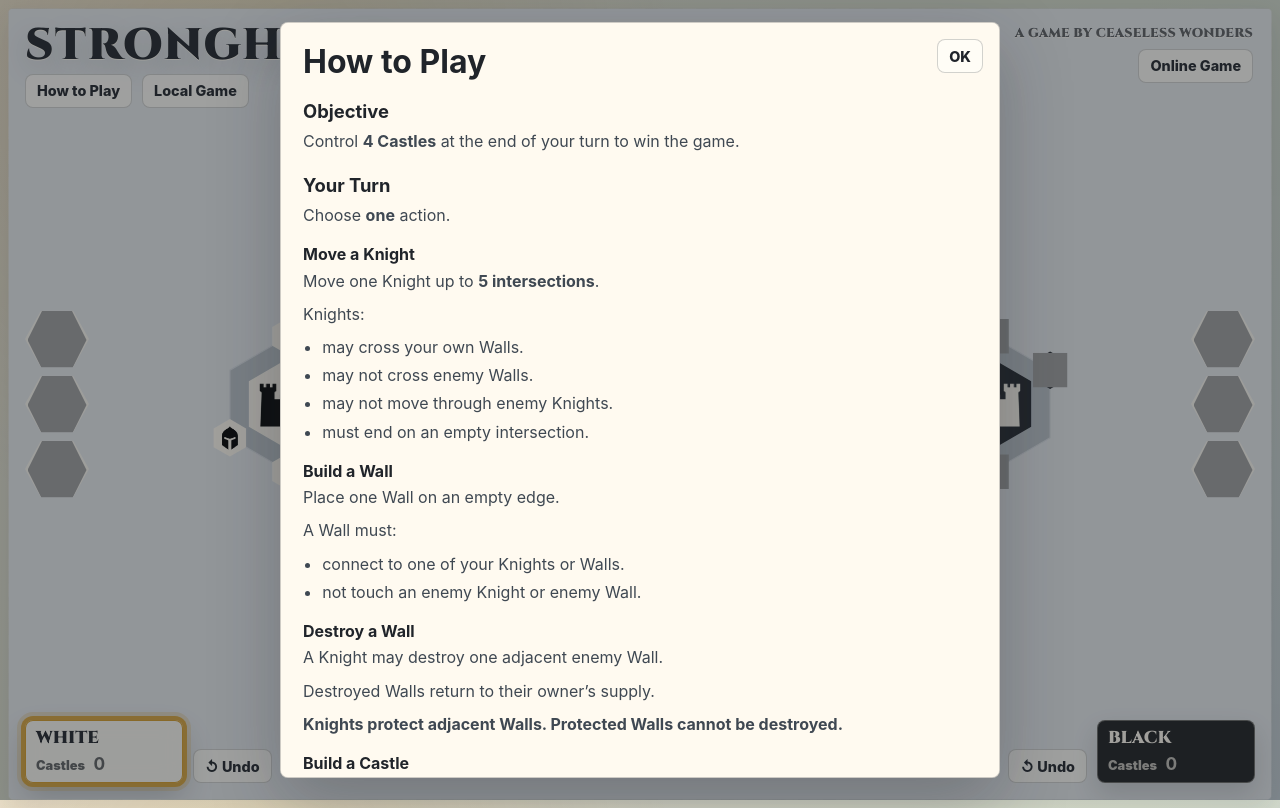
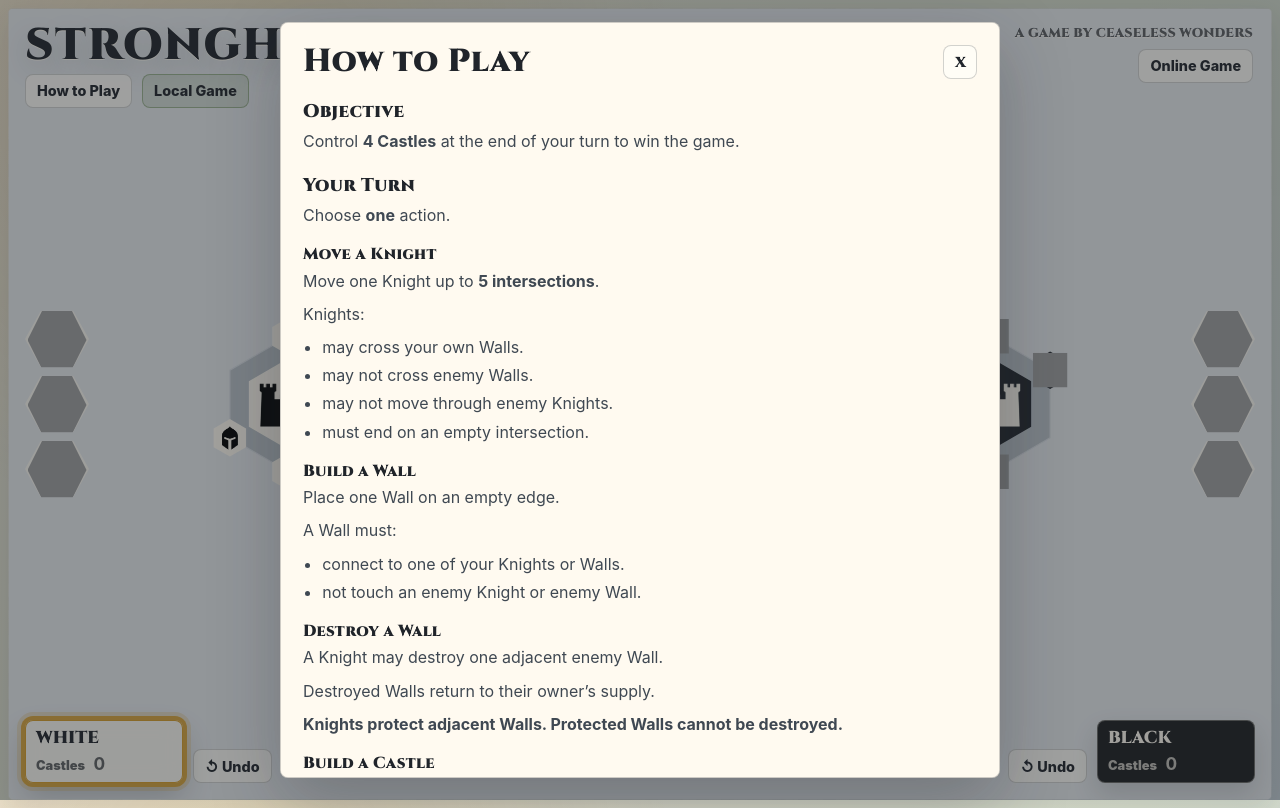
Before and after one commit to jessesuess83/Stronghold, a plain HTML site: page index.html in a window 1280 px wide. Both pictures are taken after a click on the button "How to Play". Drawn offline with Linux system fonts and the light colour scheme; grey boxes are pictures that could not be loaded.

Commit message:
Refine game mode modals

```diff
--- a/game.js
+++ b/game.js
@@ -214,7 +214,7 @@ function onlineRoleName(role) {
 }
 
 function updateOnlineColorChoice() {
-  if (els.onlineColorChoice) els.onlineColorChoice.hidden = onlineGame.joined;
+  if (els.onlineColorChoice) els.onlineColorChoice.hidden = false;
 }
 
 function showOnlineTurnBlocked() {
@@ -1029,16 +1029,16 @@ function publishOnlineState() {
 }
 
 function openOnlineColorModal() {
-  if (onlineGame.joined) {
-    updateOnlineStatus();
-    return;
-  }
   updateOnlineColorChoice();
   if (els.onlineColorModal) els.onlineColorModal.hidden = false;
 }
 
 async function createOnlineGame(player = preferredOnlinePlayer) {
   preferredOnlinePlayer = player === "B" ? "B" : "W";
+  leaveOnlineGame();
+  prepareFreshGameState();
+  updateUi();
+  resizeCanvas();
   try {
     const socket = await connectOnlineSocket();
     socket.emit("createGame", { state: cloneState(state), player: preferredOnlinePlayer }, (response) => {
@@ -1201,9 +1201,11 @@ function updateUi() {
   els.whiteHud.classList.toggle("active", !state.winner && state.turn === "W");
   els.blackHud.classList.toggle("active", !state.winner && state.turn === "B");
   els.online?.classList.toggle("active", onlineGame.joined);
+  els.reset?.classList.toggle("active", !onlineGame.joined);
   els.undoButtons.forEach((button) => {
+    button.hidden = onlineGame.joined;
     button.disabled = onlineGame.joined;
-    button.title = onlineGame.joined ? "Undo is disabled during online games" : "Undo last action";
+    button.title = onlineGame.joined ? "Undo is unavailable during online games" : "Undo last action";
   });
   updateOnlineStatus();
   els.whiteScore.textContent = score("W");
@@ -1223,11 +1225,18 @@ function updateUi() {
   els.log.innerHTML = state.log.map((item) => `<p>${item}</p>`).join("");
 }
 
-function resetGame() {
-  if (onlineGame.joined) {
-    updateOnlineStatus("Local Game is disabled during online games.");
-    return;
-  }
+function leaveOnlineGame() {
+  if (onlineGame.socket) onlineGame.socket.disconnect();
+  onlineGame = {
+    socket: null,
+    roomId: null,
+    player: null,
+    inviteUrl: null,
+    joined: false,
+  };
+}
+
+function prepareFreshGameState() {
   state = createInitialState();
   history = [];
   selectedKnight = null;
@@ -1237,6 +1246,11 @@ function resetGame() {
   captureMarkers = [];
   if (captureAnimationFrame) cancelAnimationFrame(captureAnimationFrame);
   captureAnimationFrame = null;
+}
+
+function resetGame() {
+  leaveOnlineGame();
+  prepareFreshGameState();
   updateUi();
   resizeCanvas();
 }
@@ -1259,7 +1273,6 @@ function undoLastAction() {
 els.undoButtons.forEach((button) => button.addEventListener("click", undoLastAction));
 els.onlineColorButtons?.forEach((button) => {
   button.addEventListener("click", () => {
-    if (onlineGame.joined) return;
     const selectedPlayer = button.dataset.onlineColor === "B" ? "B" : "W";
     if (els.onlineColorModal) els.onlineColorModal.hidden = true;
     createOnlineGame(selectedPlayer);
--- a/index.html
+++ b/index.html
@@ -10,7 +10,7 @@
     <title>Stronghold</title>
     <link rel="apple-touch-icon" sizes="180x180" href="assets/apple-touch-icon.png" />
     <link rel="icon" type="image/png" href="assets/apple-touch-icon.png" />
-    <link rel="stylesheet" href="styles.css?v=20260728-online7" />
+    <link rel="stylesheet" href="styles.css?v=20260728-online11" />
   </head>
   <body>
     <main class="app">
@@ -95,10 +95,10 @@
     <div class="confirm-modal" id="confirmResetModal" hidden>
       <div class="dialog-card" role="dialog" aria-modal="true" aria-labelledby="confirmResetTitle">
         <p class="eyebrow">Local Game</p>
-        <h2 id="confirmResetTitle">Are you sure?</h2>
+        <h2 id="confirmResetTitle">Start new local game?</h2>
         <div class="confirm-actions">
           <button id="cancelResetBtn" class="secondary" title="Keep current game">Cancel</button>
-          <button id="confirmResetBtn" class="secondary danger" title="Start local game">Local Game</button>
+          <button id="confirmResetBtn" class="secondary danger" title="Start local game">Okay</button>
         </div>
       </div>
     </div>
@@ -106,10 +106,10 @@
     <div class="online-color-modal" id="onlineColorModal" hidden>
       <div class="dialog-card" role="dialog" aria-modal="true" aria-labelledby="onlineColorTitle">
         <p class="eyebrow">Online Game</p>
-        <h2 id="onlineColorTitle">Choose your color</h2>
+        <h2 id="onlineColorTitle">Start new online game?</h2>
         <div class="online-color-choice" id="onlineColorChoice" aria-label="Choose your online color">
-          <button class="color-choice" type="button" data-online-color="W">White</button>
-          <button class="color-choice" type="button" data-online-color="B">Black</button>
+          <button class="color-choice" type="button" data-online-color="W">Play White</button>
+          <button class="color-choice" type="button" data-online-color="B">Play Black</button>
         </div>
         <button id="cancelOnlineColorBtn" class="secondary compact" title="Cancel online game setup">Cancel</button>
       </div>
@@ -117,7 +117,7 @@
 
     <div class="how-to-modal" id="howToModal" hidden>
       <div class="dialog-card rules-card" role="dialog" aria-modal="true" aria-labelledby="howToTitle">
-        <button id="closeHowToBtn" class="secondary close-button" title="Close how to play">OK</button>
+        <button id="closeHowToBtn" class="secondary close-button" title="Close how to play" aria-label="Close how to play">X</button>
         <h2 id="howToTitle">How to Play</h2>
 
         <h3>Objective</h3>
@@ -171,6 +171,6 @@
       </div>
     </div>
 
-    <script src="game.js?v=20260728-online9"></script>
+    <script src="game.js?v=20260728-online15"></script>
   </body>
 </html>
--- a/styles.css
+++ b/styles.css
@@ -427,6 +427,7 @@ button {
   gap: 10px;
 }
 
+.confirm-modal .dialog-card,
 .online-color-modal .dialog-card {
   display: grid;
   font-family: "Cinzel", Georgia, "Times New Roman", serif;
@@ -451,8 +452,16 @@ button {
   text-align: left;
 }
 
+.rules-card h2,
+.rules-card h3,
+.rules-card h4 {
+  font-family: "Cinzel", Georgia, "Times New Roman", serif;
+  font-weight: 900;
+  letter-spacing: 0.02em;
+}
+
 .rules-card h2 {
-  margin-right: 120px;
+  margin: -34px 48px 18px 0;
 }
 
 .rules-card h3 {
@@ -485,9 +494,16 @@ button {
 }
 
 .close-button {
-  position: absolute;
-  top: 16px;
-  right: 16px;
+  position: sticky;
+  top: 0;
+  left: calc(100% - 34px);
+  z-index: 2;
+  width: 34px;
+  min-height: 34px;
+  padding: 0;
+  font-family: "Cinzel", Georgia, "Times New Roman", serif;
+  font-size: 1.05rem;
+  font-weight: 900;
 }
 
 @media (max-width: 720px) {
```
